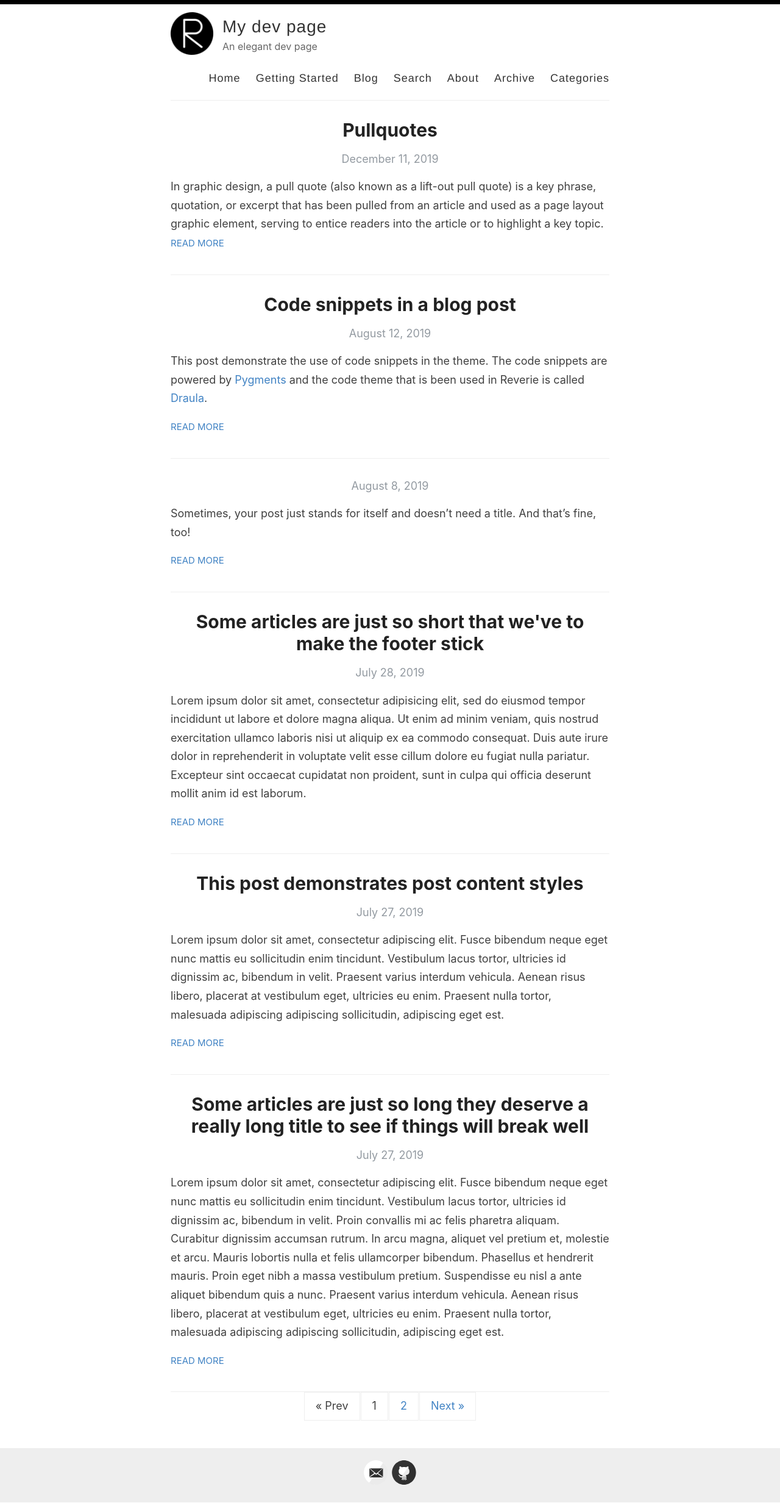
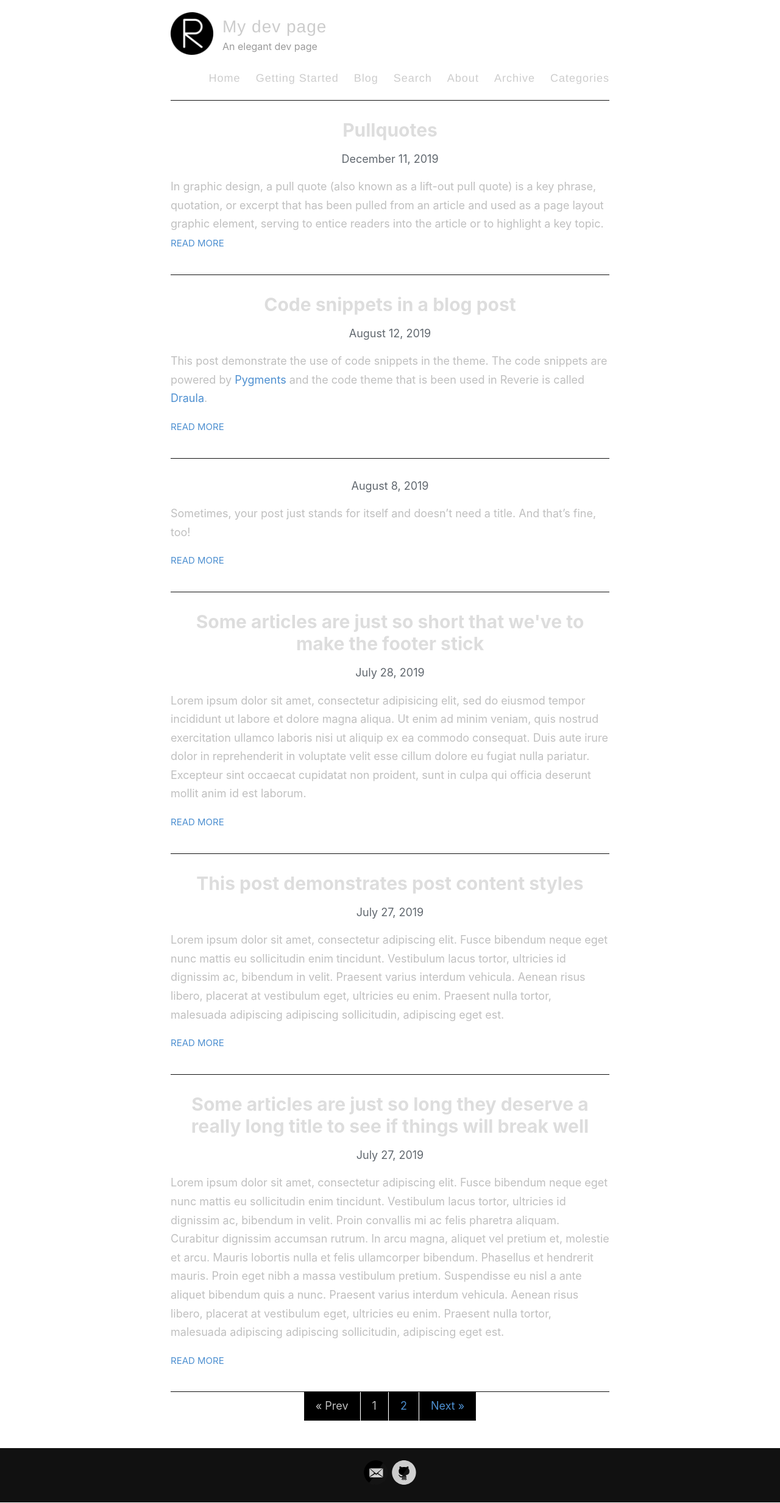
Before and after one commit to swagar/my-reverie, a Jekyll site: the page built from index.html, in a window 1280 px wide. Shown: the whole page at 61% size. Built offline with Jekyll 4.4.1, drawn with Linux system fonts in a browser that asks for light colours; the list of posts is cut into pages by our own code.

Commit message:
test a dark mode

```diff
--- a/assets/style.scss
+++ b/assets/style.scss
@@ -28,6 +28,11 @@ body {
   font-weight: 400;
   font-size: 18px;
   height: 100%;
+  filter: invert(100%) hue-rotate(180deg);
+}
+
+body img {
+  filter: hue-rotate(180deg) invert(100%);
 }
 
 .container {
```
Also changed, not shown: _pages/blog.md (+1 -1 lines).
